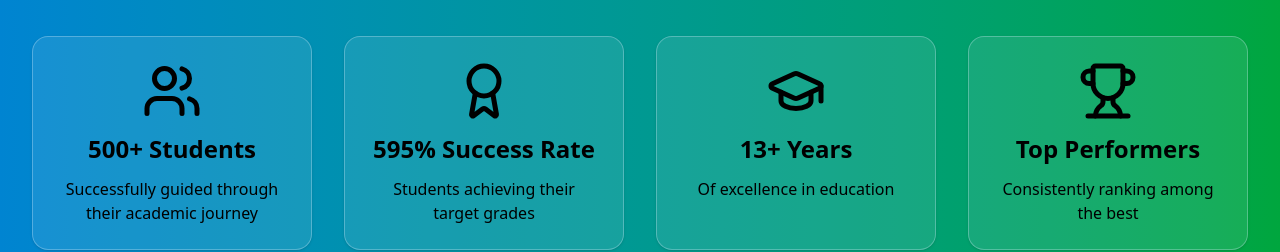
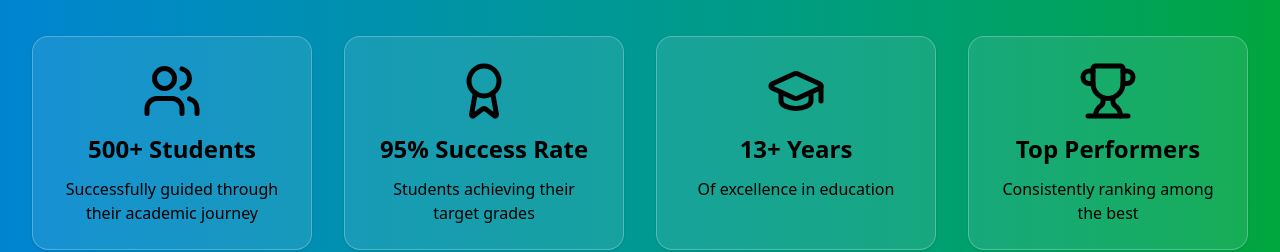
Before and after one commit to M-Nowfal/Finna-Tuition-Centre, a React (Vite) app in the folder ftc-client/: page / in a window 1280 px wide. Shown: the part 1320-1572 px from the top of the page. Built offline with nearby package versions, Linux system fonts and the light colour scheme; no server answers; the HTML template or start-up script is replaced by a standard one.

Commit message:
small correction in acheivements

```diff
--- a/ftc-client/src/sections/welcome/Achievements.jsx
+++ b/ftc-client/src/sections/welcome/Achievements.jsx
@@ -10,7 +10,7 @@ const Achievements = () => {
     },
     {
       icon: <Award className="text-black size-15" />,
-      title: "595% Success Rate",
+      title: "95% Success Rate",
       description: "Students achieving their target grades",
     },
     {
```
